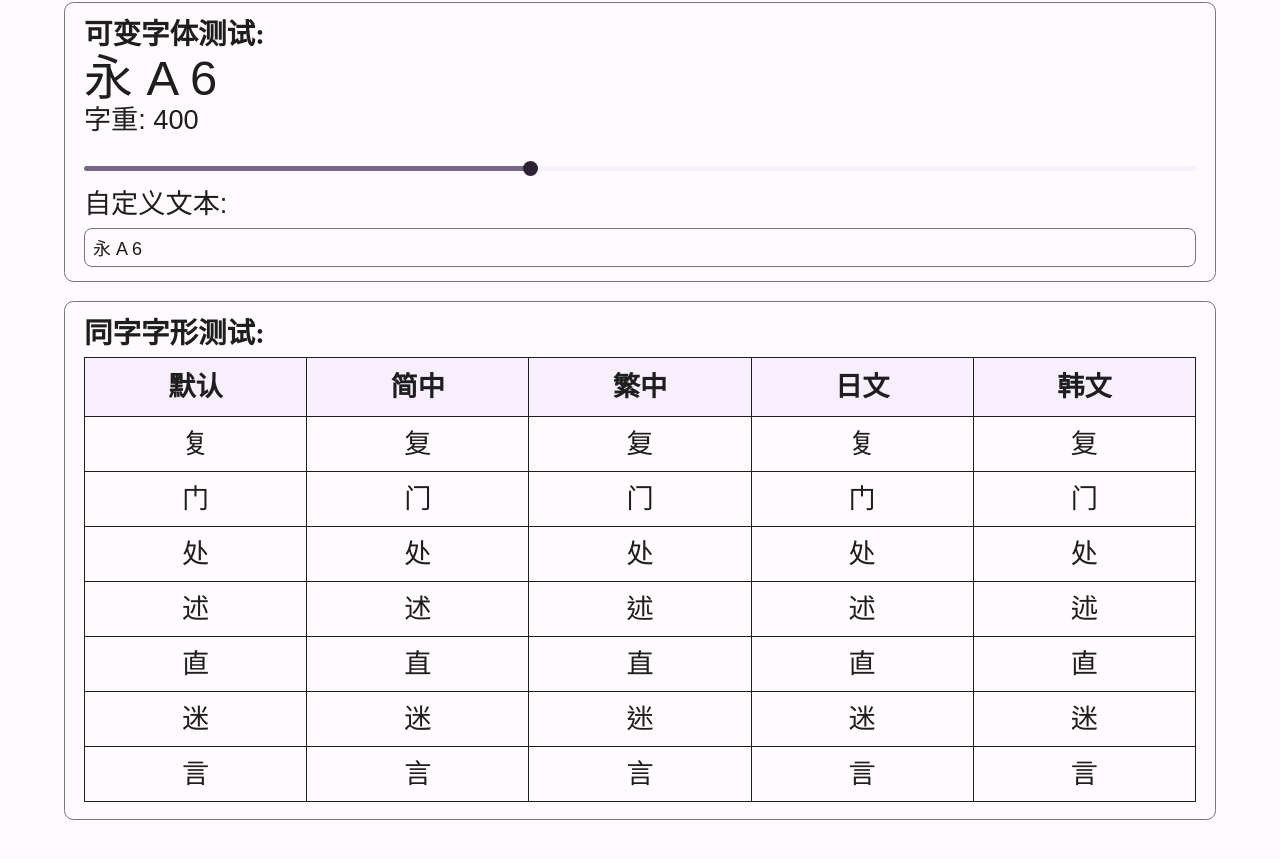
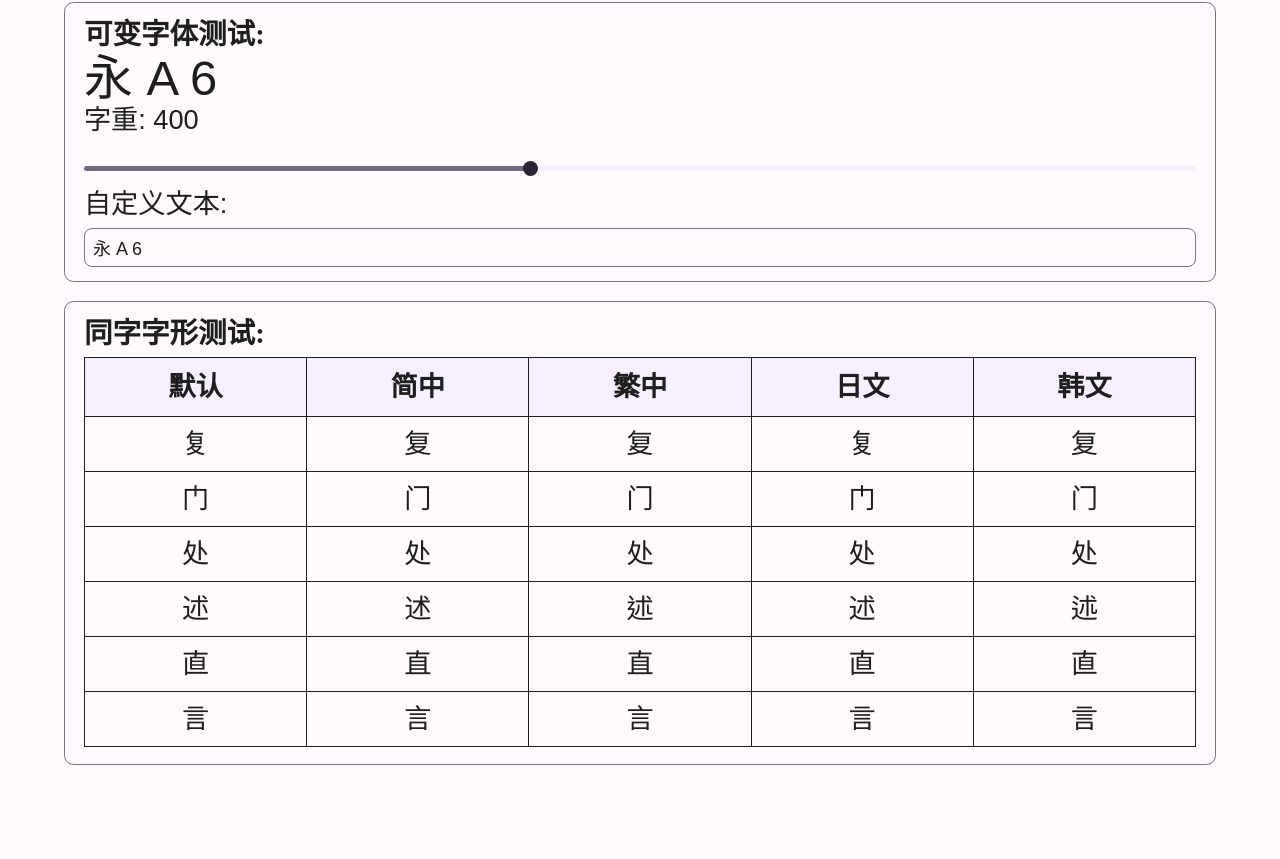
Before and after one commit to YuKongA/Font-Weight-Test, a Vue app: page / in a window 1280 px wide. Shown: the part 1197-2056 px from the top of the page. After the commit the page ends 2017 px from the top, so only its background shows below. Built offline with nearby package versions, Linux system fonts and the light colour scheme; a web font is replaced by a local one.

Commit message:
update: 移除 `迷`

```diff
--- a/src/components/CJKCharacterDisplay.vue
+++ b/src/components/CJKCharacterDisplay.vue
@@ -48,13 +48,6 @@
                         <td lang="ko">直</td>
                     </tr>
                     <tr>
-                        <td lang="">迷</td>
-                        <td lang="zh-Hans">迷</td>
-                        <td lang="zh-Hant">迷</td>
-                        <td lang="ja">迷</td>
-                        <td lang="ko">迷</td>
-                    </tr>
-                    <tr>
                         <td lang="">言</td>
                         <td lang="zh-Hans">言</td>
                         <td lang="zh-Hant">言</td>
```
